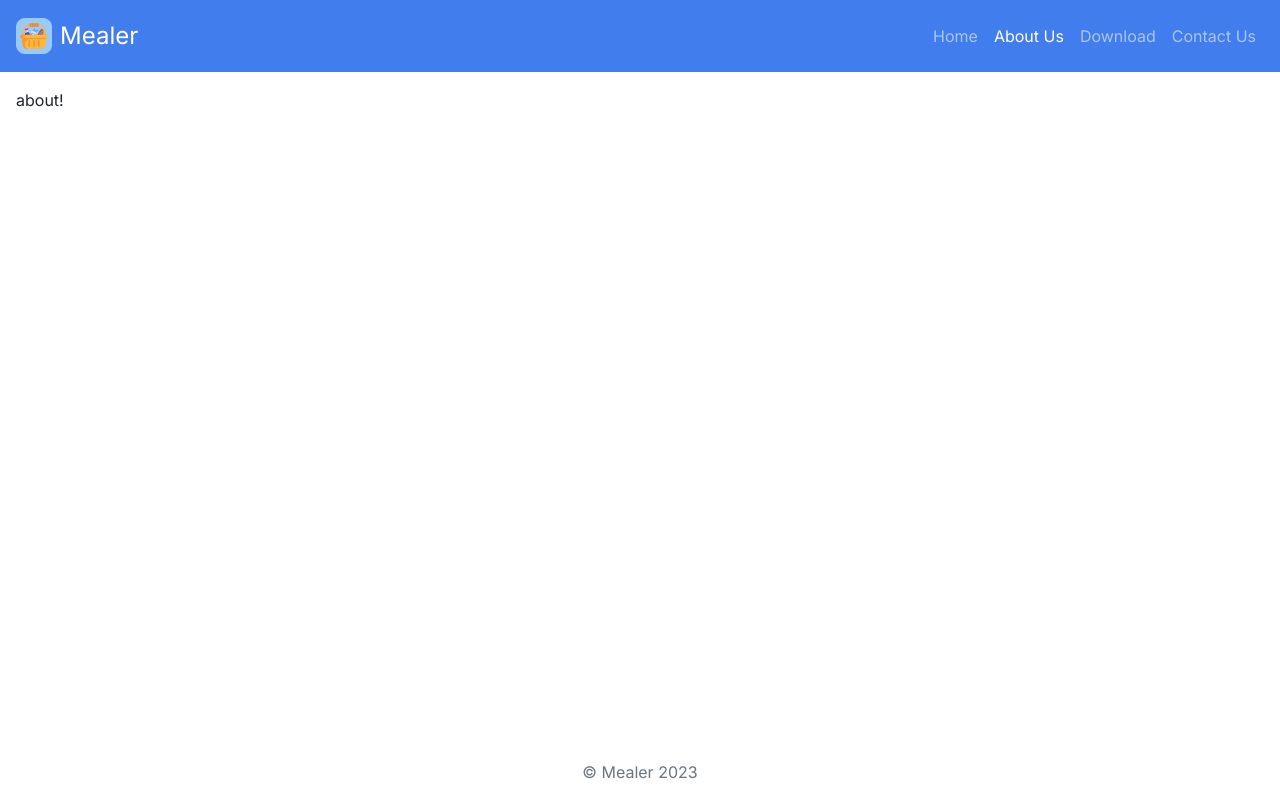
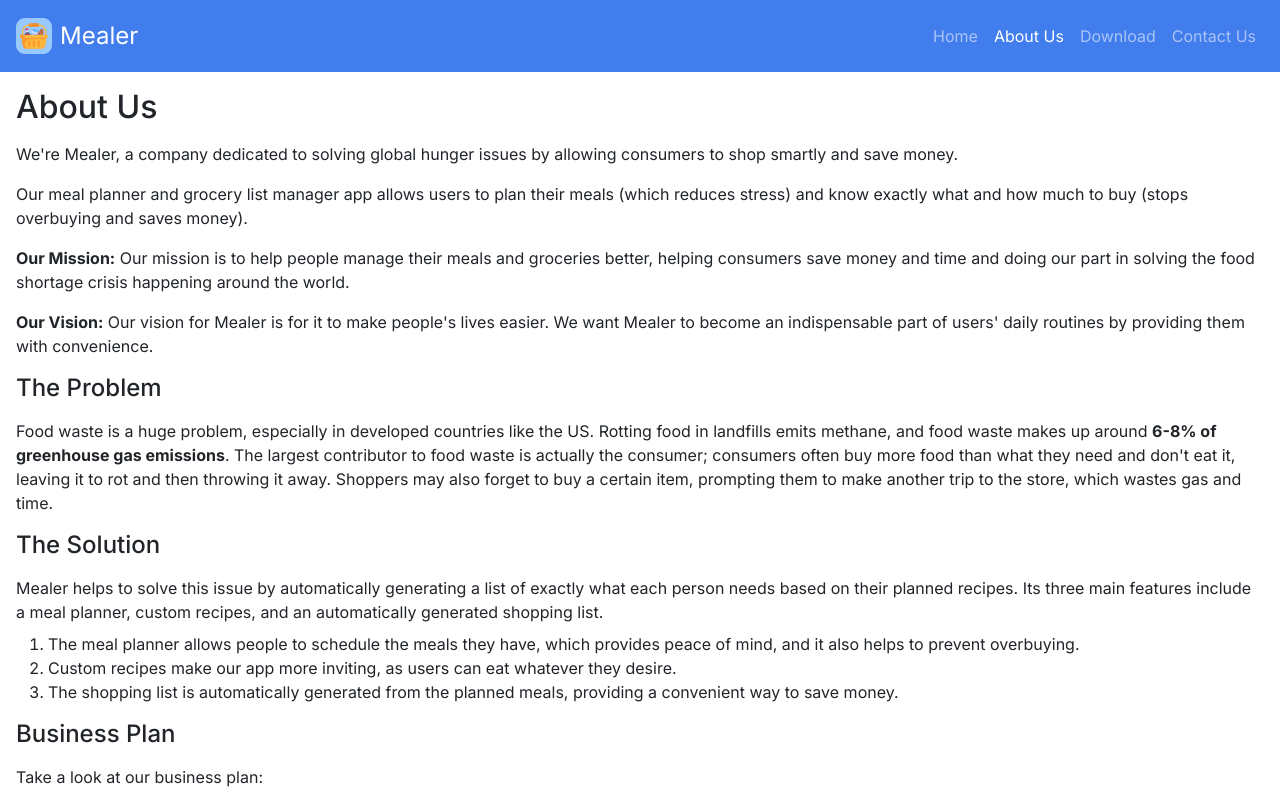
Before and after one commit to MealerORG/website, a Next.js app: page /about in a window 1280 px wide. Shown: the top 800 px of the page. Built offline with nearby package versions, Linux system fonts and the light colour scheme; grey boxes are pictures that could not be loaded.

Commit message:
Add about us page and contact page

```diff
--- a/components/header.tsx
+++ b/components/header.tsx
@@ -17,10 +17,12 @@
 
     return <>
         <Navbar variant="dark" expand="sm" className={`p-3 sticky-top ${props.className ?? ""}`}>
-            <Navbar.Brand href="/" className="py-0 d-flex align-items-center">
-                <Image src="/img/logo.png" alt="Mealer Logo" width="36" height="36" />
-                <div className="fs-4 ms-2 mb-0">Mealer</div>
-            </Navbar.Brand>
+            <Link href="/" passHref legacyBehavior>
+                <Navbar.Brand className="py-0 d-flex align-items-center">
+                    <Image src="/img/logo.png" alt="Mealer Logo" width="36" height="36" />
+                    <div className="fs-4 ms-2 mb-0">Mealer</div>
+                </Navbar.Brand>
+            </Link>
 
             <Navbar.Toggle onClick={() => setOffcanvas(true)}/>
 
--- a/package.json
+++ b/package.json
@@ -13,6 +13,7 @@
     "@types/react": "18.0.28",
     "@types/react-dom": "18.0.11",
     "bootstrap": "^5.2.3",
+    "netlify-cli": "^13.1.2",
     "next": "13.2.1",
     "react": "18.2.0",
     "react-bootstrap": "^2.7.2",
--- a/pages/about.tsx
+++ b/pages/about.tsx
@@ -1,5 +1,44 @@
 export default function About() {
     return <>
-        about!
+        <h1>About Us</h1>
+
+        <p>We're Mealer, a company dedicated to solving global hunger issues by allowing consumers to shop smartly and save money.</p>
+
+        <p>Our meal planner and grocery list manager app allows users to plan their meals (which reduces stress) and know exactly what and how much to buy (stops overbuying and saves money).</p>
+
+        <p><strong>Our Mission:</strong> Our mission is to help people manage their meals and groceries better, helping consumers save money and time and doing our part in solving the food shortage crisis happening around the world.</p>
+
+        <p><strong>Our Vision:</strong> Our vision for Mealer is for it to make people's lives easier. We want Mealer to become an indispensable part of users' daily routines by providing them with convenience.</p>
+
+        <h2>The Problem</h2>
+
+        <p>Food waste is a huge problem, especially in developed countries like the US. Rotting food in landfills emits methane, and food waste makes up around <strong>6-8% of greenhouse gas emissions</strong>. The largest contributor to food waste is actually the consumer; consumers often buy more food than what they need and don't eat it, leaving it to rot and then throwing it away. Shoppers may also forget to buy a certain item, prompting them to make another trip to the store, which wastes gas and time.</p>
+
+        <h2>The Solution</h2>
+
+        <div className="my-3">
+            Mealer helps to solve this issue by automatically generating a list of exactly what each person needs based on their planned recipes. Its three main features include a meal planner, custom recipes, and an automatically generated shopping list.
+            <ol className="mt-2">
+                <li>The meal planner allows people to schedule the meals they have, which provides peace of mind, and it also helps to prevent overbuying.</li>
+                <li>Custom recipes make our app more inviting, as users can eat whatever they desire.</li>
+                <li>The shopping list is automatically generated from the planned meals, providing a convenient way to save money.</li>
+            </ol>
+        </div>
+
+        <h2>Business Plan</h2>
+
+        <p>Take a look at our business plan:</p>
+
+        <div className="position-relative h-0 rounded overflow-hidden mb-3" style={{ aspectRatio: "8.5 / 11", willChange: "transform", maxWidth: "500px" }}>
+            <iframe loading="lazy" className="position-absolute w-100 h-100 top-0 bottom-0 left-0 right-0 border-0 p-0 m-0" title="Mealer Business Plan"
+                src="https://www.canva.com/design/DAE7EJTz0to/view?embed" allow="fullscreen" allowFullScreen />
+        </div>
+
+        <p>Watch a video of our business presentation:</p>
+
+        <div className="position-relative h-0 rounded overflow-hidden" style={{ aspectRatio: "16 / 9", willChange: "transform", maxWidth: "800px" }}>
+            <iframe loading="lazy" className="position-absolute w-100 h-100 top-0 bottom-0 left-0 right-0 border-0 p-0 m-0" style={{ aspectRatio: "16 / 9", maxWidth: "800px" }} title="Mealer Presentation Video"
+                src="https://www.youtube-nocookie.com/embed/f17d1EuJXes" allow="accelerometer; autoplay; clipboard-write; encrypted-media; gyroscope; picture-in-picture; web-share" allowFullScreen />
+        </div>
     </>;
 }
--- a/styles/global.css
+++ b/styles/global.css
@@ -18,6 +18,16 @@
     padding: 1rem;
 }
 
+h1 {
+    font-size: 2rem;
+    margin-bottom: 1rem;
+}
+
+h2 {
+    font-size: 1.5rem;
+    margin-bottom: 1rem;
+}
+
 /* NAV BAR */
 
 nav {
```
Also changed, not shown: pages/contact.tsx (+49 -1 lines), 2 other files (tests, documents, lock files or other folders).
